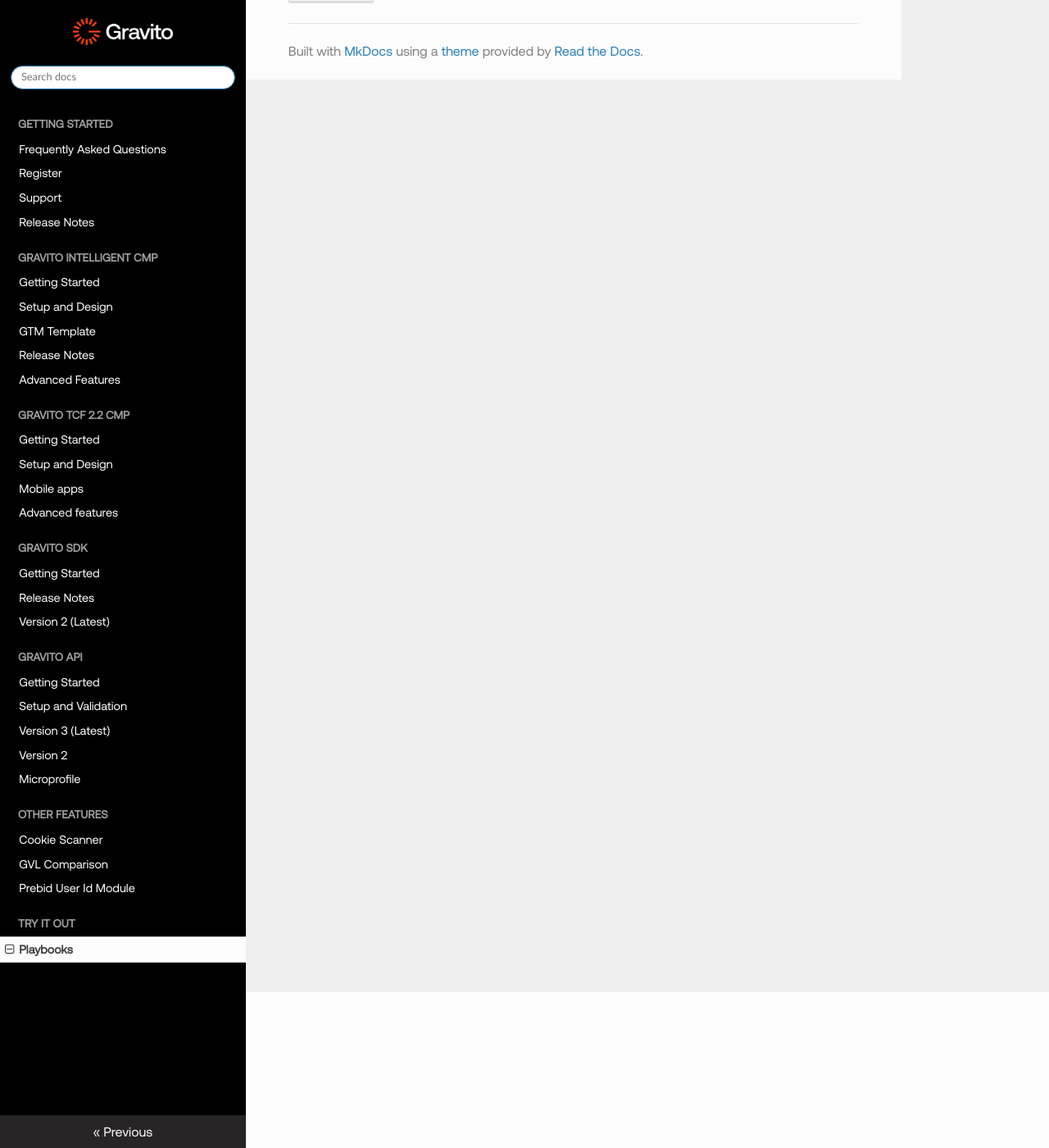
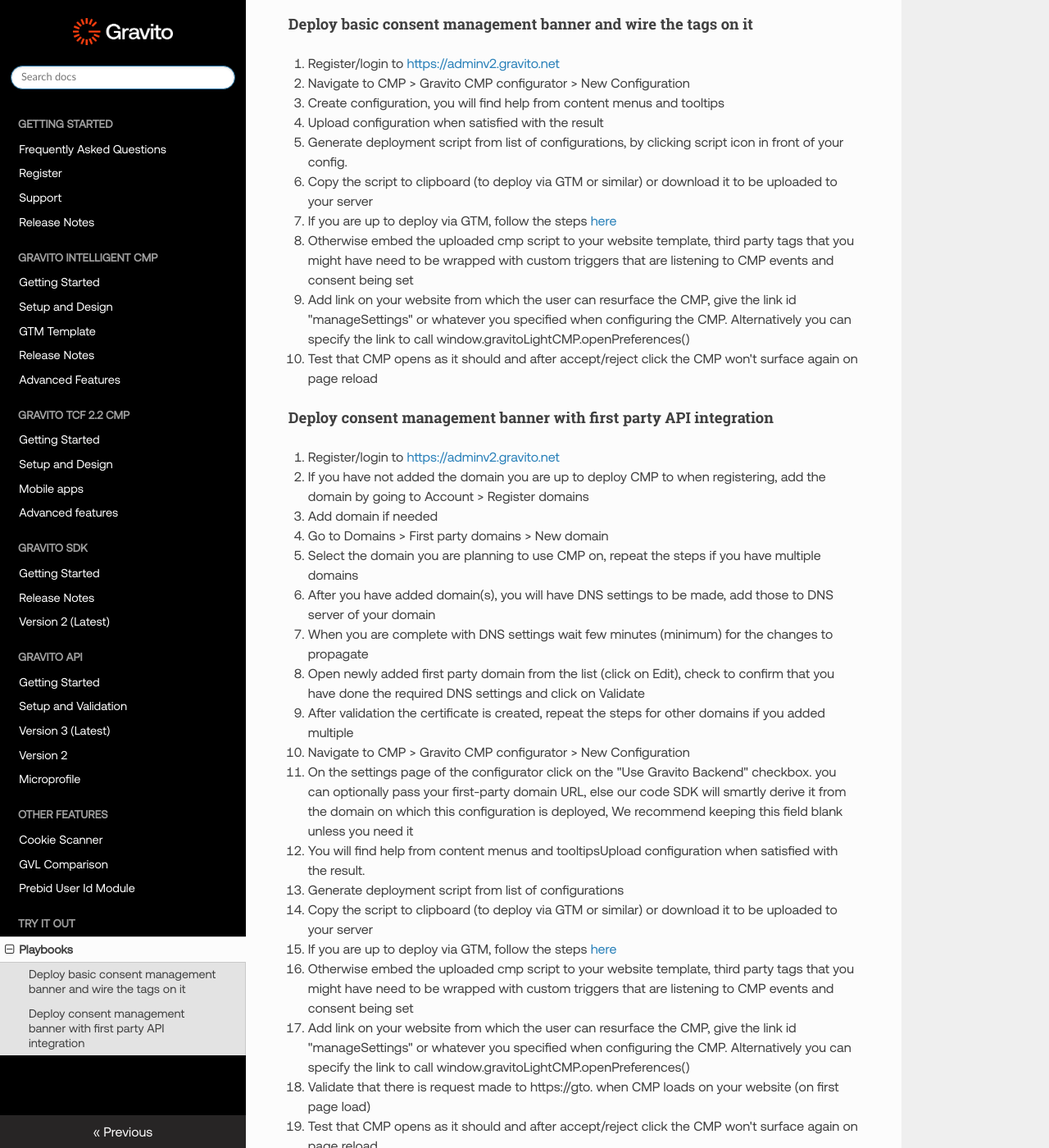
Before and after one commit to GravitoLtd/gravitoltd.github.io, an MkDocs documentation site: the page built from docs/Try_it_out/Playbooks.md, in a window 1280 px wide and 1400 px high, scrolled down 190 px. Shown: the whole window at 82% size. Built offline with MkDocs 1.6.1, drawn with Linux system fonts in a browser that asks for light colours; nearby versions of some CDN libraries; some of the changed text lies outside the part shown.

Commit message:
: playbooks

```diff
--- a/docs/Try_it_out/Playbooks.md
+++ b/docs/Try_it_out/Playbooks.md
@@ -1 +1,39 @@
-# To be done
+Playbooks
+=========
+
+Quick guides to get started with various deployment scenarios.
+
+#### Deploy basic consent management banner and wire the tags on it
+
+1.  Register/login to [https://adminv2.gravito.net](https://adminv2.gravito.net/)
+2.  Navigate to CMP > Gravito CMP configurator > New Configuration
+3.  Create configuration, you will find help from content menus and tooltips
+4.  Upload configuration when satisfied with the result
+5.  Generate deployment script from list of configurations, by clicking script icon in front of your config.
+6.  Copy the script to clipboard (to deploy via GTM or similar) or download it to be uploaded to your server
+7.  If you are up to deploy via GTM, follow the steps [here](../Gravito_Intelligent_CMP/GTM_Template.md)
+8.  Otherwise embed the uploaded cmp script to your website template, third party tags that you might have need to be wrapped with custom triggers that are listening to CMP events and consent being set
+9.  Add link on your website from which the user can resurface the CMP, give the link id "manageSettings" or whatever you specified when configuring the CMP. Alternatively you can specify the link to call window.gravitoLightCMP.openPreferences()
+10. Test that CMP opens as it should and after accept/reject click the CMP won't surface again on page reload
+
+#### Deploy consent management banner with first party API integration
+
+1.  Register/login to [https://adminv2.gravito.net](https://adminv2.gravito.net/)
+2.  If you have not added the domain you are up to deploy CMP to when registering, add the domain by going to Account > Register domains
+3.  Add domain if needed
+4.  Go to Domains > First party domains > New domain
+5.  Select the domain you are planning to use CMP on, repeat the steps if you have multiple domains
+6.  After you have added domain(s), you will have DNS settings to be made, add those to DNS server of your domain
+7.  When you are complete with DNS settings wait few minutes (minimum) for the changes to propagate
+8.  Open newly added first party domain from the list (click on Edit), check to confirm that you have done the required DNS settings and click on Validate
+9.  After validation the certificate is created, repeat the steps for other domains if you added multiple
+10. Navigate to CMP > Gravito CMP configurator > New Configuration
+11. On the settings page of the configurator click on the "Use Gravito Backend" checkbox. you can optionally pass your first-party domain URL, else our code SDK will smartly derive it from the domain on which this configuration is deployed, We recommend keeping this field blank unless you need it
+12. You will find help from content menus and tooltipsUpload configuration when satisfied with the result.
+13. Generate deployment script from list of configurations
+14. Copy the script to clipboard (to deploy via GTM or similar) or download it to be uploaded to your server
+15. If you are up to deploy via GTM, follow the steps [here](https://web-staging.gravito.net/docs/lightcmp/integration/)
+16. Otherwise embed the uploaded cmp script to your website template, third party tags that you might have need to be wrapped with custom triggers that are listening to CMP events and consent being set
+17. Add link on your website from which the user can resurface the CMP, give the link id "manageSettings" or whatever you specified when configuring the CMP. Alternatively you can specify the link to call window.gravitoLightCMP.openPreferences()
+18. Validate that there is request made to https://gto.<yourdomain> when CMP loads on your website (on first page load)
+19. Test that CMP opens as it should and after accept/reject click the CMP won't surface again on page reload
--- a/mkdocs.yml
+++ b/mkdocs.yml
@@ -1,5 +1,5 @@
 site_name: Gravito Documentation
-site_url: https://gravitoltd.github.io/
+
 
 theme:
   name: readthedocs
```
